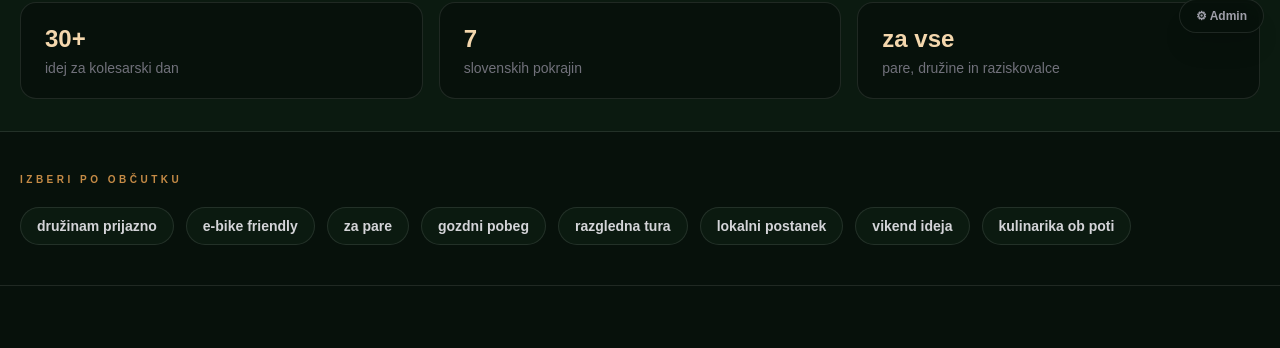
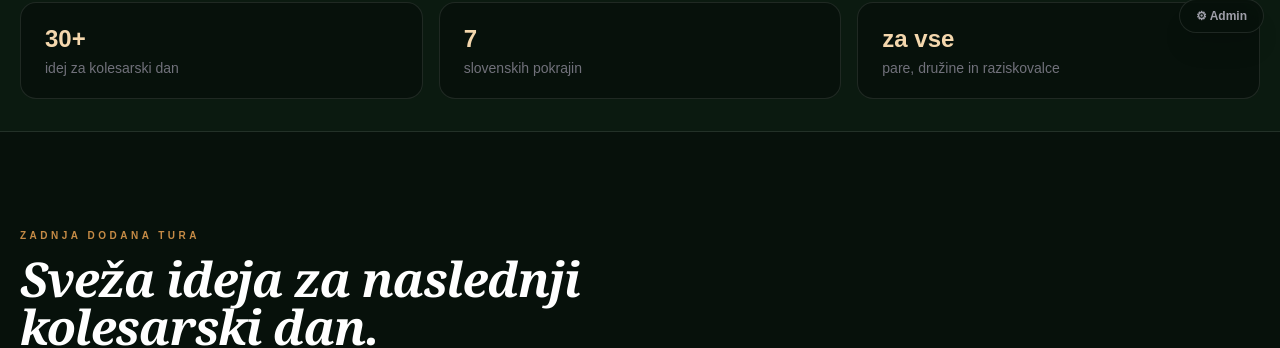
Before and after one commit to rabojan/bojan-on-bike-app, a Next.js app: page / in a window 1280 px wide. Shown: the part 751-1099 px from the top of the page. Built offline with nearby package versions, Linux system fonts and the light colour scheme.

Commit message:
Replace 'Spletna stran' with 'WWW' on cards, remove non-functional 'Izberi po občutku' section
Co-Authored-By: Claude Sonnet 4.6 <noreply@anthropic.com>

```diff
--- a/app/main-preview/ponudniki/rudijev-dom-na-pohorju/page.tsx
+++ b/app/main-preview/ponudniki/rudijev-dom-na-pohorju/page.tsx
@@ -202,7 +202,7 @@ export default function ProviderDetailPage() {
                   rel="noreferrer"
                   className="rounded-full border border-[#c58b46]/35 px-6 py-4 text-center text-sm font-bold text-[#f4d7ad] transition hover:border-[#c58b46]"
                 >
-                  Spletna stran
+                  WWW
                 </a>
               )}
 
--- a/app/page.tsx
+++ b/app/page.tsx
@@ -66,17 +66,6 @@ const stats = [
   { value: "za vse", label: "pare, družine in raziskovalce" },
 ];
 
-const experienceTags = [
-  "družinam prijazno",
-  "e-bike friendly",
-  "za pare",
-  "gozdni pobeg",
-  "razgledna tura",
-  "lokalni postanek",
-  "vikend ideja",
-  "kulinarika ob poti",
-];
-
 const howItWorks = [
   {
     step: "01",
@@ -130,7 +119,7 @@ export default function Home() {
         imageAlt="Kolesarsko doživetje v naravi"
         ctaHref="/ture"
         ctaLabel="Poišči svojo turo"
-        secondaryHref="#obcutek"
+        secondaryHref="/ture"
         secondaryLabel="Razišči po občutku"
         imagePosition="center 12%"
       />
@@ -143,25 +132,6 @@ export default function Home() {
               <div className="mt-1 text-[11px] leading-snug text-zinc-500 sm:text-sm">{stat.label}</div>
             </div>
           ))}
-        </div>
-      </section>
-
-      <section id="obcutek" className="border-b border-white/10 bg-[#07110b] px-5 py-10">
-        <div className="mx-auto max-w-7xl">
-          <p className="mb-5 text-[10px] font-black uppercase tracking-[0.35em] text-[#c58b46]">
-            Izberi po občutku
-          </p>
-
-          <div className="flex flex-wrap gap-3">
-            {experienceTags.map((tag) => (
-              <span
-                key={tag}
-                className="rounded-full border border-white/10 bg-[#0b1a10] px-4 py-2 text-sm font-semibold text-zinc-300"
-              >
-                {tag}
-              </span>
-            ))}
-          </div>
         </div>
       </section>
 
--- a/app/ponudniki/page.tsx
+++ b/app/ponudniki/page.tsx
@@ -203,7 +203,7 @@ export default function ProvidersPage() {
                         rel="noopener noreferrer"
                         className="rounded-full border border-white/10 px-5 py-3 text-sm font-semibold text-zinc-300 transition hover:border-[#c58b46]/40"
                       >
-                        Spletna stran
+                        WWW
                       </a>
                     )}
                   </div>
```
